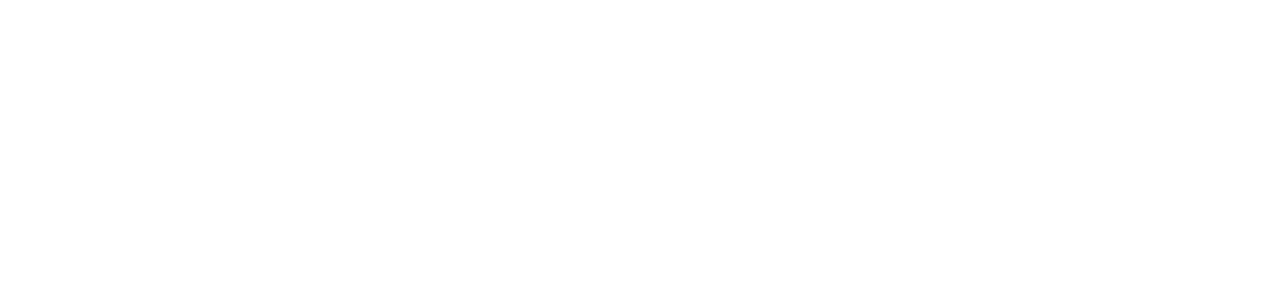
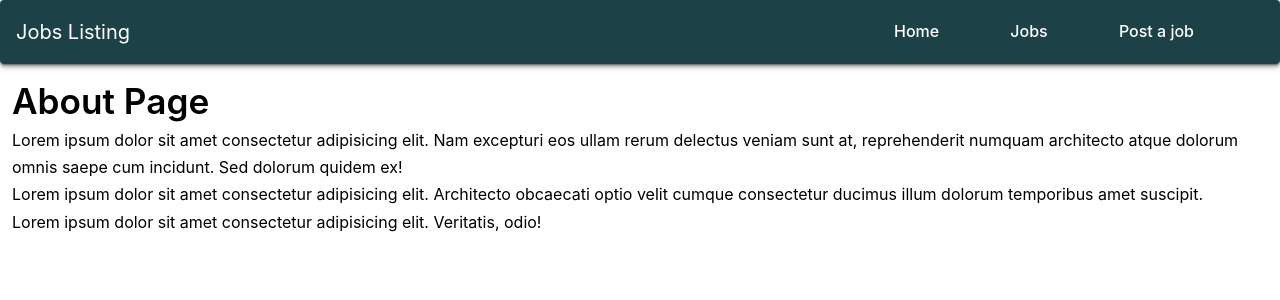
Before and after one commit to Tema359/jobs-listing, a Nuxt app: page /about in a window 1280 px wide. Before the commit this address had no page. Shown: the top 300 px of the page. Built offline with nearby package versions, Linux system fonts and the light colour scheme.

Commit message:
add navbar content

```diff
--- /dev/null
+++ b/components/JobCard.vue
@@ -0,0 +1,55 @@
+<template>
+  <v-card class="mx-auto" max-width="344">
+    <v-img
+      src="https://cdn.vuetifyjs.com/images/cards/sunshine.jpg"
+      height="200px"
+    />
+    <v-card-title> Top western road trips </v-card-title>
+
+    <v-card-subtitle> 1,000 miles of wonder </v-card-subtitle>
+
+    <v-card-actions>
+      <v-btn color="orange lighten-2" text> Explore </v-btn>
+
+      <v-spacer />
+
+      <v-btn icon @click="show = !show">
+        <v-icon>{{ show ? 'mdi-chevron-up' : 'mdi-chevron-down' }}</v-icon>
+      </v-btn>
+    </v-card-actions>
+
+    <v-expand-transition>
+      <div v-show="show">
+        <v-divider />
+
+        <v-card-text>
+          I'm a thing. But, like most politicians, he promised more than he
+          could deliver. You won't have time for sleeping, soldier, not with all
+          the bed making you'll be doing. Then we'll go with that data file!
+          Hey, you add a one and two zeros to that or we walk! You're going to
+          do his laundry? I've got to find a way to escape.
+        </v-card-text>
+      </div>
+    </v-expand-transition>
+  </v-card>
+</template>
+
+<script>
+export default {
+  props: {
+    jobItem: {
+      type: Object,
+      default: () => {},
+    },
+  },
+  data() {
+    return {
+      show: false,
+    }
+  },
+
+  mounted() {
+    console.log(this.jobItem)
+  },
+}
+</script>
--- /dev/null
+++ b/components/Navbar.vue
@@ -0,0 +1,50 @@
+<template>
+  <v-card class="mx-auto overflow-hidden">
+    <v-app-bar color="#1c4248">
+      <v-toolbar-title>Jobs Listing</v-toolbar-title>
+
+      <v-spacer></v-spacer>
+      <ul class="navbar">
+        <li class="navbar__item">
+          <nuxt-link to="/" active-class="active">Home</nuxt-link>
+        </li>
+        <li class="navbar__item">
+          <nuxt-link to="/jobs" active-class="active">Jobs</nuxt-link>
+        </li>
+        <li class="navbar__item">
+          <nuxt-link to="/post" active-class="active">Post a job</nuxt-link>
+        </li>
+      </ul>
+    </v-app-bar>
+  </v-card>
+</template>
+
+<script>
+export default {
+  data: () => ({
+    drawer: false,
+    group: null,
+    items: [
+      ['mdi-email', 'Inbox'],
+      ['mdi-account-supervisor-circle', 'Supervisors'],
+      ['mdi-clock-start', 'Clock-in'],
+    ],
+  }),
+}
+</script>
+
+<style lang="scss" scoped>
+.v-toolbar__title {
+  color: #fff;
+}
+.navbar {
+  display: flex;
+  width: 300px;
+  justify-content: space-between;
+  margin-right: 70px;
+  list-style: none;
+  &__item a {
+    color: #fff;
+  }
+}
+</style>
--- a/layouts/default.vue
+++ b/layouts/default.vue
@@ -1,10 +1,20 @@
 <template>
   <div>
-    <Nuxt />
+    <Navbar />
+    <main class="main">
+      <v-container fluid>
+        <Nuxt />
+      </v-container>
+    </main>
   </div>
 </template>
 
-<script></script>
+<script>
+import Navbar from '@/components/Navbar'
+export default {
+  components: { Navbar },
+}
+</script>
 <style lang="scss">
 * {
   box-sizing: border-box;
--- a/layouts/error.vue
+++ b/layouts/error.vue
@@ -1,13 +1,13 @@
 <template>
-  <v-app dark>
-    <h1 v-if="error.statusCode === 404">
+  <section class="section-error">
+    <h1 v-if="error.statusCode === 404" class="error-title">
       {{ pageNotFound }}
     </h1>
-    <h1 v-else>
+    <h1 v-else class="error-title">
       {{ otherError }}
     </h1>
     <NuxtLink to="/"> Home page </NuxtLink>
-  </v-app>
+  </section>
 </template>
 
 <script>
@@ -35,7 +35,13 @@
 </script>
 
 <style scoped>
-h1 {
+.section-error {
+  width: 600px;
+  margin: 0 auto;
+  padding-top: 5rem;
+}
+.error-title {
   font-size: 20px;
+  color: red;
 }
 </style>
--- a/package.json
+++ b/package.json
@@ -22,9 +22,9 @@
     "babel-eslint": "^10.1.0",
     "eslint": "^7.22.0",
     "eslint-config-prettier": "^8.1.0",
-    "eslint-pl ugin-vue": "^7.7.0",
     "eslint-plugin-nuxt": "^2.0.0",
     "eslint-plugin-prettier": "^3.3.1",
+    "eslint-plugin-vue": "^7.7.0",
     "fibers": "^5.0.0",
     "prettier": "^2.2.1",
     "sass": "^1.32.12",
--- /dev/null
+++ b/pages/about.vue
@@ -0,0 +1,27 @@
+<template>
+  <section>
+    <h1>About Page</h1>
+    <p>
+      Lorem ipsum dolor sit amet consectetur adipisicing elit. Nam excepturi eos
+      ullam rerum delectus veniam sunt at, reprehenderit numquam architecto
+      atque dolorum omnis saepe cum incidunt. Sed dolorum quidem ex!
+    </p>
+
+    <p>
+      Lorem ipsum dolor sit amet consectetur adipisicing elit. Architecto
+      obcaecati optio velit cumque consectetur ducimus illum dolorum temporibus
+      amet suscipit.
+    </p>
+
+    <p
+      >Lorem ipsum dolor sit amet consectetur adipisicing elit. Veritatis,
+      odio!</p
+    >
+  </section>
+</template>
+
+<script>
+export default {
+  // middleware: ['auth'],
+}
+</script>
--- /dev/null
+++ b/pages/jobs/index.vue
@@ -0,0 +1,32 @@
+<template>
+  <div>
+    <h1>Jobjs List</h1>
+
+    <ul>
+      <li v-for="job of jobs" :key="job.id">
+        <JobCard :job-item="job" />
+      </li>
+    </ul>
+  </div>
+</template>
+
+<script>
+export default {
+  async asyncData({ $axios }) {
+    const url = 'https://608ea0bb0294cd001765d8a0.mockapi.io/api/jobs'
+    const response = await $axios.get(url)
+    const jobs = response.data
+    return { jobs }
+  },
+  data() {
+    return {
+      jobs: [],
+    }
+  },
+  async mounted() {
+    const url = 'https://608ea0bb0294cd001765d8a0.mockapi.io/api/jobs'
+    const response = await this.$axios.get(url)
+    this.jobs = response.data
+  },
+}
+</script>
--- /dev/null
+++ b/pages/post.vue
@@ -0,0 +1,5 @@
+<template>
+  <div>
+    <h1>Add new Job</h1>
+  </div>
+</template>
```
Also changed, not shown: .eslintrc.js, 1 other file (tests, documents, lock files or other folders).
